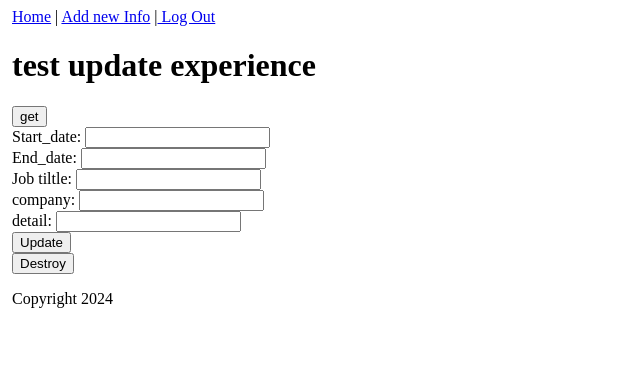
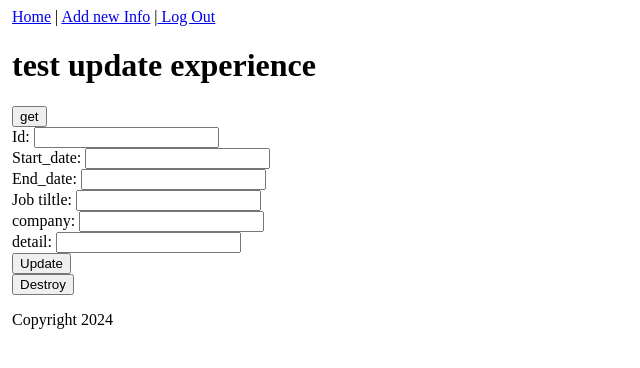
Before and after one commit to joshuadyee/student-portal-frontend, a React (Vite) app: page /experiences/1 in a window 1280 px wide. Shown: the top 368 px of the page, without its empty margins (0-640 px from the left). Built offline with nearby package versions, Linux system fonts and the light colour scheme.

Commit message:
fixed experiences update

```diff
--- a/src/Experiences.jsx
+++ b/src/Experiences.jsx
@@ -11,29 +11,38 @@ export function Experiences() {
     axios
       .get(`http://localhost:3000/experiences/${experienceId.experienceId}.json`)
       .then((response) => {
-        console.log(response.data)
+        // console.log(response.data)
         setExperience(response.data)
       })
   }
 
 
-  const updateExperience = (id, event) => {
+  const updateExperience = (id, params) => {
     event.preventDefault();
-    const params = new FormData(event.target);
     console.log("updateExperience")
-    console.log(event.target)
+    console.log(params)
     console.log(id)
-    console.log(...params)
-    axios.patch(`http://localhost:3000/experiences/${id}`, params)
+    axios.patch(`http://localhost:3000/experiences/${id}.json`, params)
     // window.location.href = "/"
   }
+
+  const experienceSubmit = (id, event) => {
+    event.preventDefault();
+    const formData = new FormData(event.target);
+    const params = Object.fromEntries(formData.entries());
+
+    updateExperience(experience.id, params);
+  };
 
 
   return (
     <div>
       <h1>test update experience</h1>
       <button onClick={getExperience}>get</button>
-      <form onSubmit={(event) => updateExperience(experience.id, event)}>
+      <form onSubmit={() => experienceSubmit(experience.id, event)}>
+        <div>
+          Id: <input name="id" type="text" defaultValue={experience.id} readOnly />
+        </div>
         <div>
           Start_date: <input name="start_date" type="text" defaultValue={experience.start_date} />
         </div>
```
